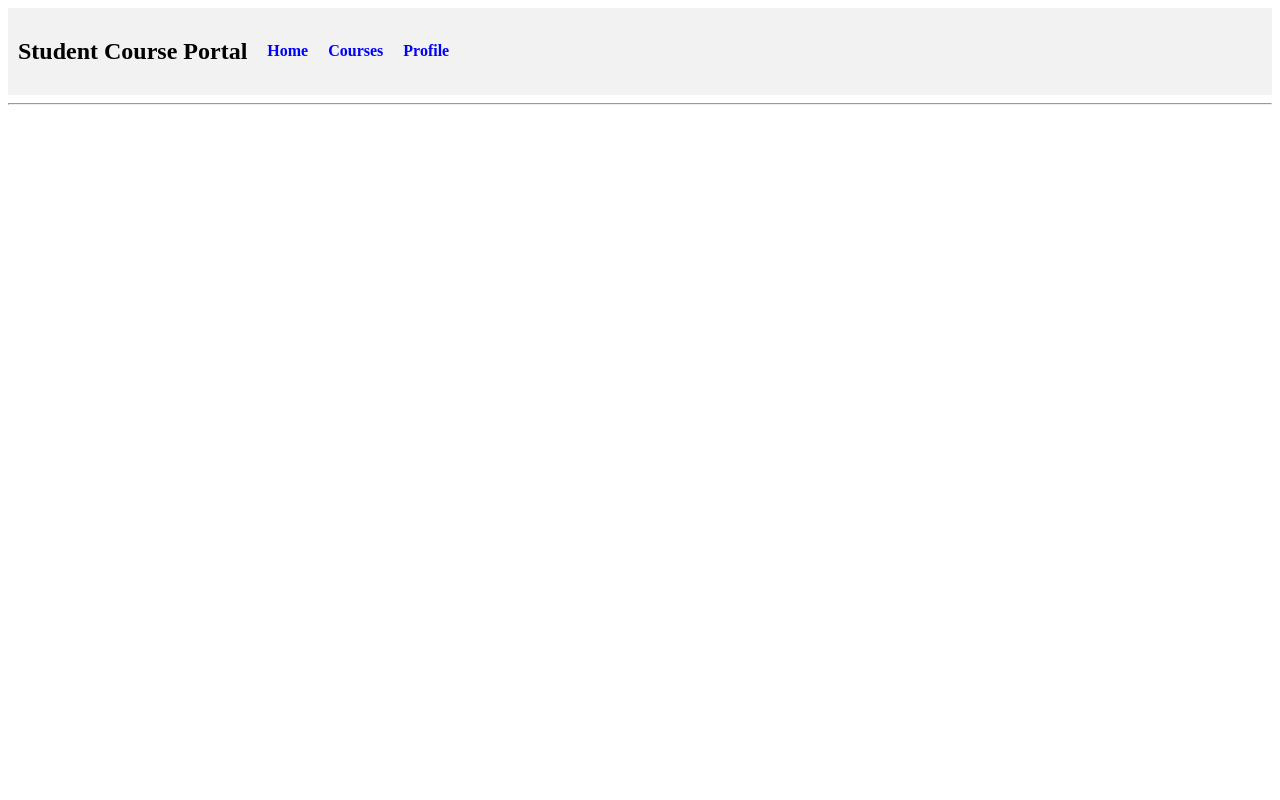
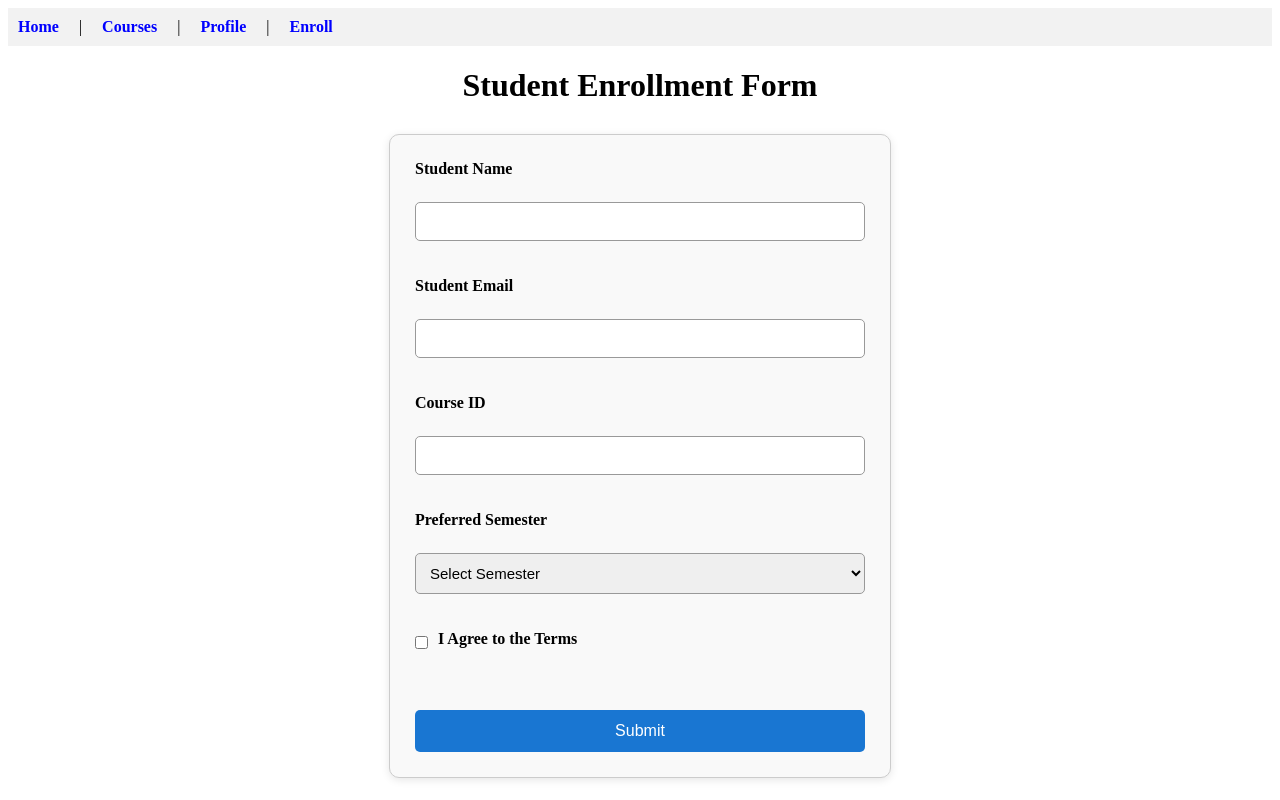
Before and after one commit to Batman0603/CTS-DN.05-Hands-on-Exercise, an Angular app in the folder Week 5/Angular_HandsOn/student-course-portal/: page /enroll in a window 1280 px wide. Before the commit this address led to /. Built offline with nearby package versions, Linux system fonts and the light colour scheme.

Commit message:
Update commit - Completed Angular hands-on  task 1 exercise-4

```diff
--- a/Week 5/Angular_HandsOn/student-course-portal/src/app/app.routes.ts
+++ b/Week 5/Angular_HandsOn/student-course-portal/src/app/app.routes.ts
@@ -3,6 +3,7 @@ import { Routes } from '@angular/router';
 import { Home } from './pages/home/home';
 import { CourseList } from './pages/course-list/course-list';
 import { StudentProfile } from './pages/student-profile/student-profile';
+import { EnrollmentForm } from './pages/enrollment-form/enrollment-form';
 
 export const routes: Routes = [
 
@@ -19,6 +20,11 @@ export const routes: Routes = [
   {
     path:'profile',
     component:StudentProfile
+  },
+
+  {
+    path:'enroll',
+    component:EnrollmentForm
   }
 
 ];
--- a/Week 5/Angular_HandsOn/student-course-portal/src/app/components/header/header.html
+++ b/Week 5/Angular_HandsOn/student-course-portal/src/app/components/header/header.html
@@ -1,13 +1,21 @@
 <nav>
 
-    <h2>Student Course Portal</h2>
+<a routerLink="/">Home</a>
 
-    <a routerLink="/">Home</a>
+|
 
-    <a routerLink="/courses">Courses</a>
+<a routerLink="/courses">Courses</a>
 
-    <a routerLink="/profile">Profile</a>
+|
+
+<a routerLink="/profile">Profile</a>
+
+|
+
+<a routerLink="/enroll">
+
+Enroll
+
+</a>
 
 </nav>
-
-<hr>
--- /dev/null
+++ b/Week 5/Angular_HandsOn/student-course-portal/src/app/pages/enrollment-form/enrollment-form.css
@@ -0,0 +1,77 @@
+/* Center the page heading */
+h1{
+    text-align:center;
+    margin-bottom:30px;
+}
+
+/* Center the form */
+form{
+    width:450px;
+    margin:0 auto;
+    padding:25px;
+
+    border:1px solid #ccc;
+    border-radius:10px;
+
+    background:#f9f9f9;
+
+    box-shadow:0 2px 8px rgba(0,0,0,0.1);
+}
+
+/* Labels */
+label{
+    display:block;
+    font-weight:bold;
+    margin-bottom:6px;
+}
+
+/* Inputs */
+input,
+select{
+    width:100%;
+    padding:10px;
+    margin-bottom:18px;
+
+    border:1px solid #999;
+    border-radius:5px;
+
+    box-sizing:border-box;
+    font-size:15px;
+}
+
+/* Checkbox section */
+.checkbox{
+    display:flex;
+    align-items:center;
+    gap:10px;
+    margin-bottom:20px;
+}
+
+.checkbox input{
+    width:auto;
+    margin:0;
+}
+
+/* Submit button */
+button{
+    width:100%;
+    padding:12px;
+
+    border:none;
+    border-radius:5px;
+
+    background:#1976d2;
+    color:white;
+
+    font-size:16px;
+    cursor:pointer;
+}
+
+button:hover{
+    background:#1565c0;
+}
+
+button:disabled{
+    background:gray;
+    cursor:not-allowed;
+}
--- /dev/null
+++ b/Week 5/Angular_HandsOn/student-course-portal/src/app/pages/enrollment-form/enrollment-form.html
@@ -0,0 +1,130 @@
+<h1>Student Enrollment Form</h1>
+
+<form
+
+#enrollForm="ngForm"
+
+(ngSubmit)="onSubmit(enrollForm)">
+
+<!-- Student Name -->
+
+<label>
+
+Student Name
+
+</label>
+
+<br>
+
+<input
+
+type="text"
+
+name="studentName"
+
+[(ngModel)]="studentName">
+
+<br><br>
+
+<!-- Student Email -->
+
+<label>
+
+Student Email
+
+</label>
+
+<br>
+
+<input
+
+type="email"
+
+name="studentEmail"
+
+[(ngModel)]="studentEmail">
+
+<br><br>
+
+<!-- Course ID -->
+
+<label>
+
+Course ID
+
+</label>
+
+<br>
+
+<input
+
+type="number"
+
+name="courseId"
+
+[(ngModel)]="courseId">
+
+<br><br>
+
+<!-- Semester -->
+
+<label>
+
+Preferred Semester
+
+</label>
+
+<br>
+
+<select
+
+name="preferredSemester"
+
+[(ngModel)]="preferredSemester">
+
+<option value="">Select Semester</option>
+
+<option value="Odd">
+
+Odd
+
+</option>
+
+<option value="Even">
+
+Even
+
+</option>
+
+</select>
+
+<br><br>
+
+<!-- Terms -->
+
+<div class="checkbox">
+
+<input
+type="checkbox"
+name="agreeToTerms"
+[(ngModel)]="agreeToTerms">
+
+<label for="agreeToTerms">
+    I Agree to the Terms
+</label>
+
+</div>
+
+<br><br>
+
+<button
+
+type="submit"
+
+[disabled]="enrollForm.invalid">
+
+Submit
+
+</button>
+
+</form>
--- /dev/null
+++ b/Week 5/Angular_HandsOn/student-course-portal/src/app/pages/enrollment-form/enrollment-form.ts
@@ -0,0 +1,44 @@
+import { Component } from '@angular/core';
+import { CommonModule } from '@angular/common';
+import { FormsModule, NgForm } from '@angular/forms';
+
+@Component({
+
+  selector:'app-enrollment-form',
+
+  imports:[
+    CommonModule,
+    FormsModule
+  ],
+
+  templateUrl:'./enrollment-form.html',
+
+  styleUrl:'./enrollment-form.css'
+
+})
+
+export class EnrollmentForm {
+
+  studentName='';
+
+  studentEmail='';
+
+  courseId:number|null=null;
+
+  preferredSemester='';
+
+  agreeToTerms=false;
+
+  onSubmit(form:NgForm){
+
+    console.log("Form Value");
+
+    console.log(form.value);
+
+    console.log("Form Valid");
+
+    console.log(form.valid);
+
+  }
+
+}
```
Also changed, not shown: 2 other files (tests, documents, lock files or other folders).
